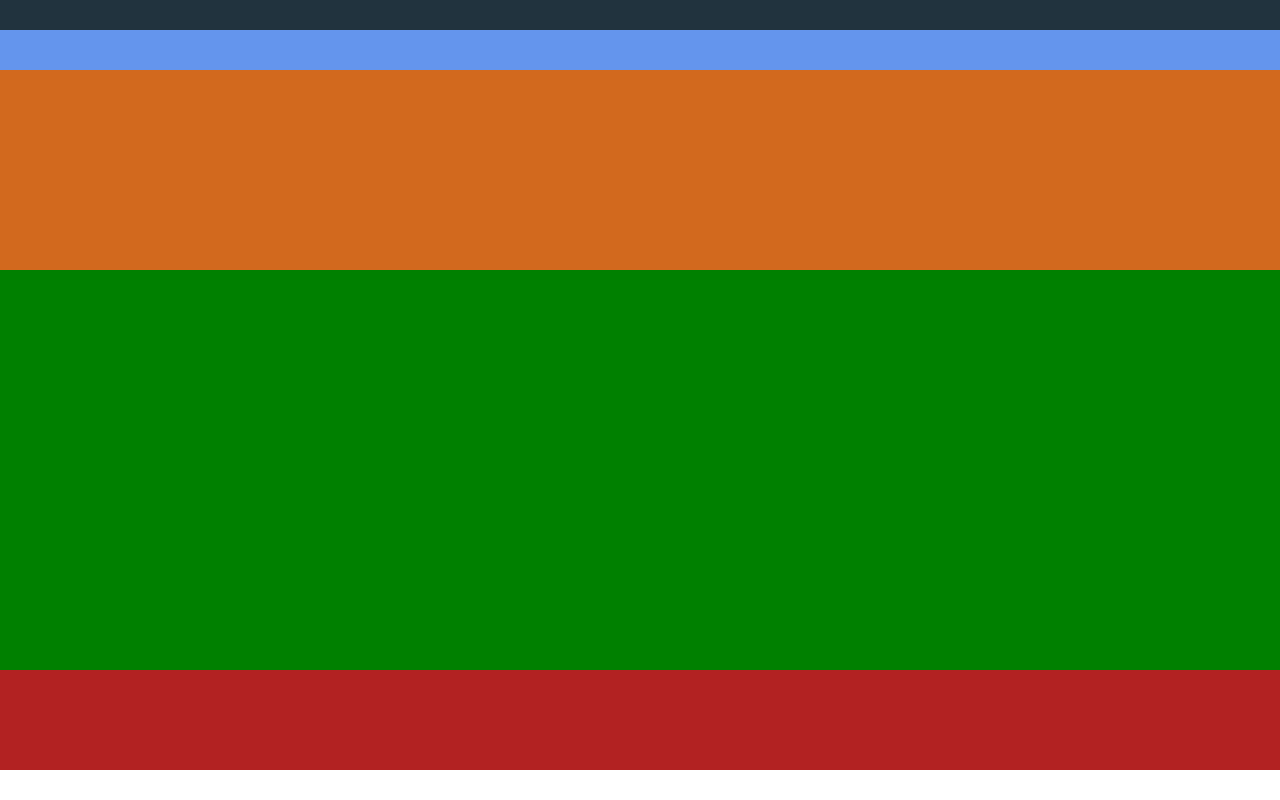
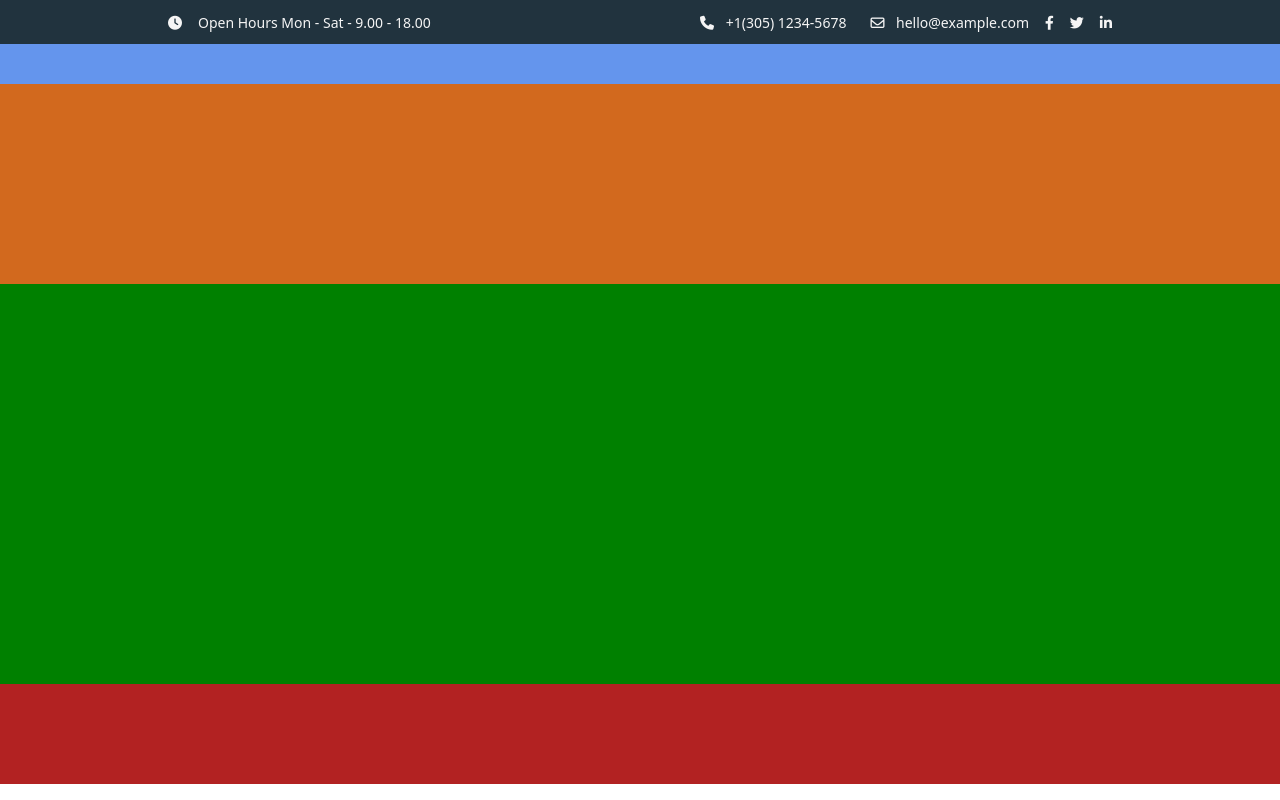
Before and after one commit to AndreaMessene/proj-html-vuejs, a Vue app: page / in a window 1280 px wide. Built offline with nearby package versions, Linux system fonts and the light colour scheme.

Commit message:
orari e contatti

```diff
--- a/src/components/AContattiAzienda.vue
+++ b/src/components/AContattiAzienda.vue
@@ -6,14 +6,39 @@ export default {
 </script>
 
 <template>
-    <div class="orari-contatti">
+    <div class="cont">
+        <div class="contatti d-flex justify-content-between">
+            <div class="orario">
+                <i class="fa-solid fa-clock"></i>
+                <span>Open Hours Mon - Sat - 9.00 - 18.00</span>
+            </div>
+            <div class="recapiti">
+                <span><i class="fa-solid fa-phone"></i> +1(305) 1234-5678</span>
+                <span><i class="fa-regular fa-envelope"></i> hello@example.com</span>
+                <i class="fa-brands fa-facebook-f"></i>
+                <i class="fa-brands fa-twitter"></i>
+                <i class="fa-brands fa-linkedin-in"></i>
+            </div>
+        </div>
 
     </div>
 </template>
 
 <style lang="scss" scoped>
-.orari-contatti {
+.cont {
     background-color: #21333E;
-    height: 30px;
+
+    .contatti {
+        width: 75%;
+        margin: 0 auto;
+        padding: 10px 0;
+    }
+
+    i,
+    span {
+        color: whitesmoke;
+        padding: 0 8px;
+        font-size: 14px;
+    }
 }
 </style>
--- a/src/style/main.scss
+++ b/src/style/main.scss
@@ -1 +1,7 @@
 @import 'node_modules/bootstrap/scss/bootstrap';
+
+* {
+    margin: 0;
+    border: 0;
+    box-sizing: border-box;
+}
```
